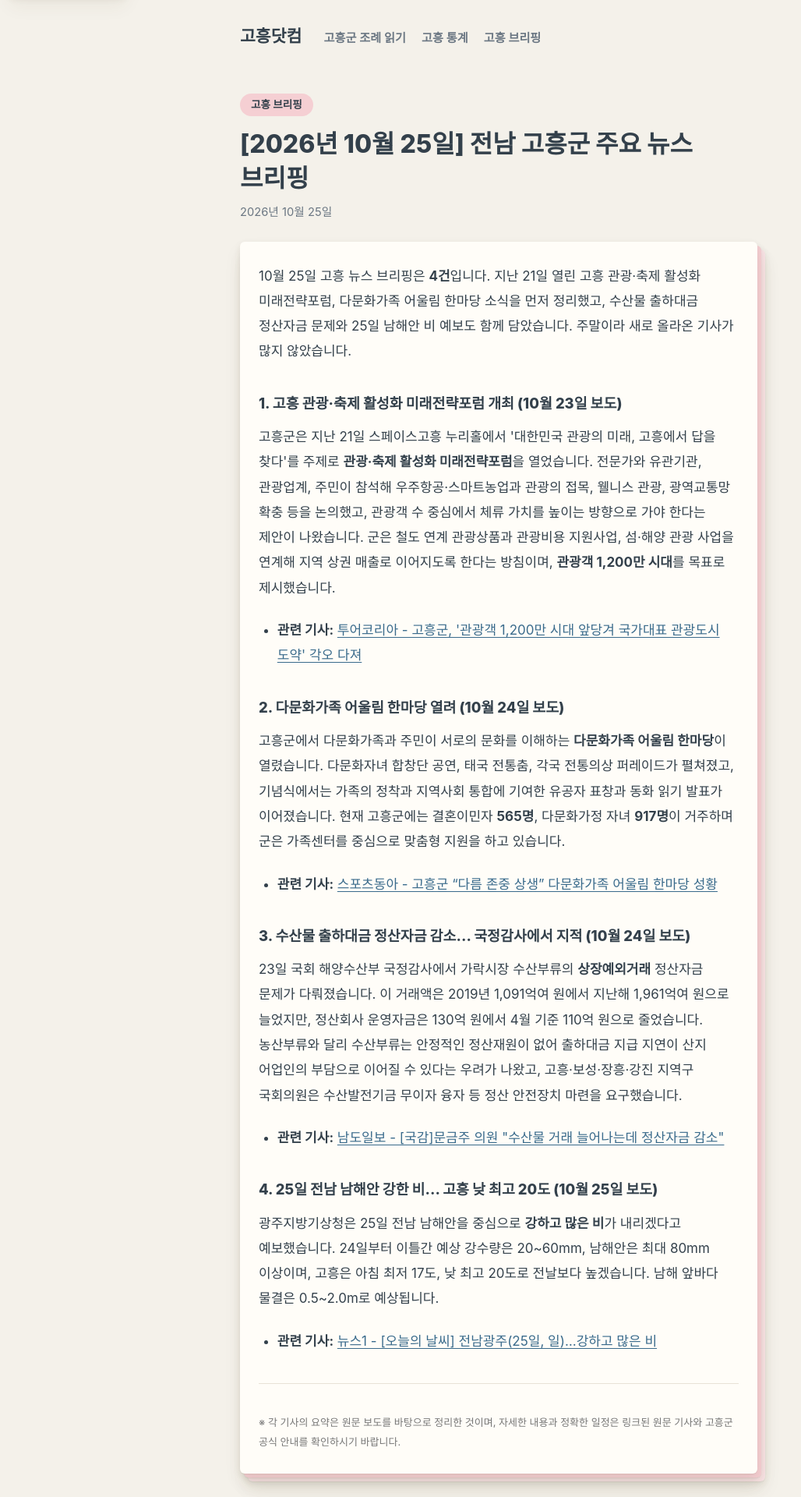
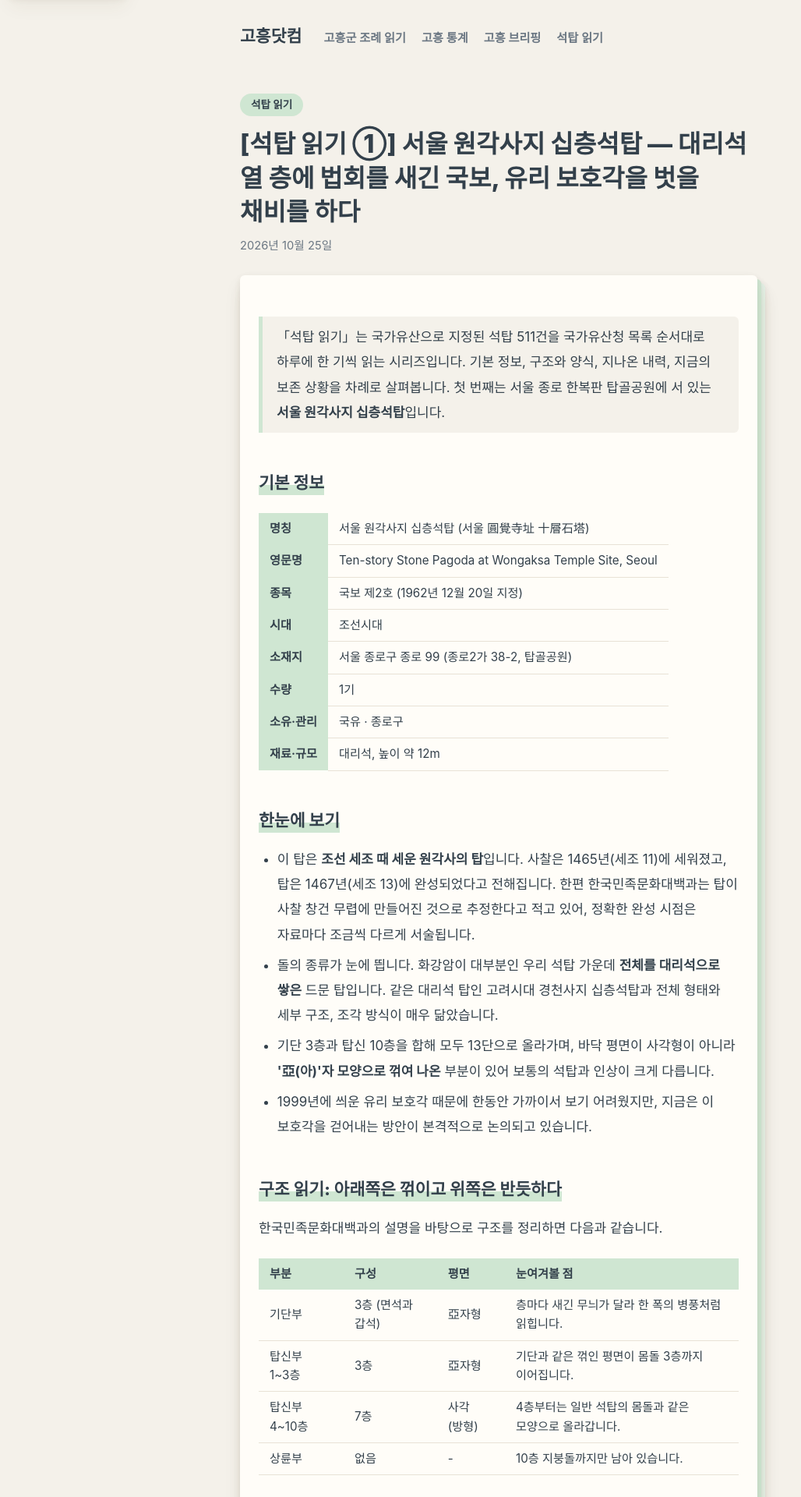
Before and after one commit to zzigguin/zzigguin.github.io, a Jekyll site: the page built from index.html, in a window 1280 px wide. Shown: the top 1920 px of the page at 78% size, without its empty margins (0-1028 px from the left). Built offline with Jekyll 4.4.1, drawn with Linux system fonts in a browser that asks for light colours; some web fonts are replaced; some of the changed text lies outside the part shown.

Commit message:
석탑 읽기 시리즈 추가, 첫 글 서울 원각사지 십층석탑
Co-Authored-By: Claude Sonnet 5.5 <noreply@anthropic.com>
Claude-Session: https://claude.ai/code/session_01Pk7wxNfwErWQXtjVWZusTW

```diff
--- a/_data/series.yml
+++ b/_data/series.yml
@@ -10,3 +10,7 @@
   title: 고흥 브리핑
   desc: 고흥 소식을 매일 아침 주제별로 정리합니다.
   url: /briefing/
+- slug: stupa
+  title: 석탑 읽기
+  desc: 국가유산으로 지정된 석탑을 하루에 한 기씩 읽고, 구조와 양식, 지금의 보존 상황까지 살펴봅니다.
+  url: /stupa/
--- /dev/null
+++ b/_posts/2026-10-25-stupa-001.md
@@ -0,0 +1,89 @@
+---
+title: "[석탑 읽기 ①] 서울 원각사지 십층석탑 — 대리석 열 층에 법회를 새긴 국보, 유리 보호각을 벗을 채비를 하다"
+date: 2026-10-25 18:30:00 +0900
+categories: [stupa]
+---
+<div>
+<blockquote>「석탑 읽기」는 국가유산으로 지정된 석탑 511건을 국가유산청 목록 순서대로 하루에 한 기씩 읽는 시리즈입니다. 기본 정보, 구조와 양식, 지나온 내력, 지금의 보존 상황을 차례로 살펴봅니다. 첫 번째는 서울 종로 한복판 탑골공원에 서 있는 <b>서울 원각사지 십층석탑</b>입니다.</blockquote>
+
+<h2>기본 정보</h2>
+<table><tbody>
+<tr><th>명칭</th><td>서울 원각사지 십층석탑 (서울 圓覺寺址 十層石塔)</td></tr>
+<tr><th>영문명</th><td>Ten-story Stone Pagoda at Wongaksa Temple Site, Seoul</td></tr>
+<tr><th>종목</th><td>국보 제2호 (1962년 12월 20일 지정)</td></tr>
+<tr><th>시대</th><td>조선시대</td></tr>
+<tr><th>소재지</th><td>서울 종로구 종로 99 (종로2가 38-2, 탑골공원)</td></tr>
+<tr><th>수량</th><td>1기</td></tr>
+<tr><th>소유·관리</th><td>국유 · 종로구</td></tr>
+<tr><th>재료·규모</th><td>대리석, 높이 약 12m</td></tr>
+</tbody></table>
+
+<h2>한눈에 보기</h2>
+<ul>
+<li>이 탑은 <b>조선 세조 때 세운 원각사의 탑</b>입니다. 사찰은 1465년(세조 11)에 세워졌고, 탑은 1467년(세조 13)에 완성되었다고 전해집니다. 한편 한국민족문화대백과는 탑이 사찰 창건 무렵에 만들어진 것으로 추정한다고 적고 있어, 정확한 완성 시점은 자료마다 조금씩 다르게 서술됩니다.</li>
+<li>돌의 종류가 눈에 띕니다. 화강암이 대부분인 우리 석탑 가운데 <b>전체를 대리석으로 쌓은</b> 드문 탑입니다. 같은 대리석 탑인 고려시대 경천사지 십층석탑과 전체 형태와 세부 구조, 조각 방식이 매우 닮았습니다.</li>
+<li>기단 3층과 탑신 10층을 합해 모두 13단으로 올라가며, 바닥 평면이 사각형이 아니라 <b>'亞(아)'자 모양으로 꺾여 나온</b> 부분이 있어 보통의 석탑과 인상이 크게 다릅니다.</li>
+<li>1999년에 씌운 유리 보호각 때문에 한동안 가까이서 보기 어려웠지만, 지금은 이 보호각을 걷어내는 방안이 본격적으로 논의되고 있습니다.</li>
+</ul>
+
+<h2>구조 읽기: 아래쪽은 꺾이고 위쪽은 반듯하다</h2>
+<p>한국민족문화대백과의 설명을 바탕으로 구조를 정리하면 다음과 같습니다.</p>
+<table><thead><tr><th>부분</th><th>구성</th><th>평면</th><th>눈여겨볼 점</th></tr></thead><tbody>
+<tr><td>기단부</td><td>3층 (면석과 갑석)</td><td>亞자형</td><td>층마다 새긴 무늬가 달라 한 폭의 병풍처럼 읽힙니다.</td></tr>
+<tr><td>탑신부 1~3층</td><td>3층</td><td>亞자형</td><td>기단과 같은 꺾인 평면이 몸돌 3층까지 이어집니다.</td></tr>
+<tr><td>탑신부 4~10층</td><td>7층</td><td>사각(방형)</td><td>4층부터는 일반 석탑의 몸돌과 같은 모양으로 올라갑니다.</td></tr>
+<tr><td>상륜부</td><td>없음</td><td>-</td><td>10층 지붕돌까지만 남아 있습니다.</td></tr>
+</tbody></table>
+<p>평면이 위아래로 다른 점이 이 탑 구조의 핵심입니다. 아래 세 층까지는 모서리를 여러 번 꺾어 그림자가 깊게 지고, 그 위 일곱 층은 단정한 사각형으로 쌓아 올립니다. 아래가 화려하고 위가 차분한 비례 덕분에 10층이나 되는데도 둔해 보이지 않고, 하늘을 향해 가볍게 솟는 느낌을 줍니다.</p>
+<p>지붕돌도 눈길을 끕니다. 층마다 팔작지붕 모양으로 만들었고, 지붕 밑면에는 두공(기둥 위에서 처마를 받치는 짜임)을 돌에 새겨 놓았으며 기왓골까지 표현했습니다. 돌로 쌓았지만 속뜻은 목조 전각을 옮겨 놓은 것입니다. 한국민족문화대백과에 따르면 2층 정면의 지붕은 전각의 지붕과 같고, 3층은 지붕이 겹쳐진 모양입니다.</p>
+
+<h2>조각 읽기: 층마다 다른 이야기</h2>
+<p>이 탑은 건축이면서 동시에 조각 작품입니다. 백과의 설명을 따라가 보면 다음과 같습니다.</p>
+<ul>
+<li><b>기단 1층</b>: 용 또는 사자, 모란, 연꽃 무늬</li>
+<li><b>기단 2층</b>: 인물과 새·짐승, 초목, 궁전 장면</li>
+<li><b>기단 3층</b>: 나한과 신선</li>
+<li><b>탑신 각 면</b>: 면 중앙에 부처·보살·천인이 모인 열두 곳의 법회(十二會)를 새겼고, 네 귀퉁이에는 둥근 기둥을 새겨 모양을 냈습니다.</li>
+</ul>
+<p>또 이 탑에는 삼장법사가 경전을 구하러 서역으로 떠나는 『서유기』 장면이 새겨져 있다고 알려져 있습니다. 다만 이번에 확인한 한국민족문화대백과 항목에는 이 내용이 나오지 않아, 구체적인 위치는 현장 해설이나 다른 자료로 확인하시길 권합니다.</p>
+
+<h2>이 탑이 겪은 일</h2>
+<p>탑이 서 있는 자리에는 한때 세조가 불교의 거점으로 키운 큰 절이 있었습니다. 신문 기사들은 세조의 창건 동기를 두고, 왕위를 차지한 일의 업보를 씻으려 했다는 시각과 신흥 사대부를 견제하려 했다는 시각을 함께 소개합니다. 절의 운명은 오래가지 못했습니다.</p>
+<ul>
+<li><b>1474년(성종 5)</b>: 원각사의 백옥 불상이 회암사로 옮겨지고 승려들이 쫓겨났습니다.</li>
+<li><b>1504~1505년(연산군 10~11년 무렵)</b>: 장악원(궁중 음악 담당 관청)이 원각사로 옮겨 오면서 사찰 기능이 완전히 끊겼습니다.</li>
+<li><b>중종·명종 대</b>: 절터는 집터로 팔리기도 했고, 큰불을 겪은 뒤 임진왜란 이후에는 빈터가 되었습니다.</li>
+<li><b>1904년</b>: 이 무렵 외국인이 찍은 사진에는 8층 이상이 땅에 내려져 있는 모습이 남아 있습니다.</li>
+<li><b>광복 직후</b>: 1946년 미군 공병대의 크레인으로 탑을 다시 일으켰다고 전해지며, 한국민족문화대백과에는 상부 3층 지붕돌이 1947년에 원래대로 복원되었다고 적혀 있습니다.</li>
+</ul>
+<p>절은 사라지고 탑만 남았다가, 무너져 있던 몸을 한 번 더 일으켜 세운 셈입니다.</p>
+
+<h2>지금의 쟁점: 보호하려던 유리가 문제가 되다</h2>
+<p>1999년에 산성비와 새 배설물로부터 탑을 보호하려고 유리 보호각을 씌웠습니다. 이후 25년이 넘도록 시민은 유리 너머로만 이 탑을 볼 수 있었습니다. 최근 보도에서 지적되는 문제는 두 가지입니다.</p>
+<ol>
+<li><b>관람의 어려움</b>: 두꺼운 유리와 빛 반사 때문에 조각을 세밀하게 보기 어렵습니다.</li>
+<li><b>보존 측면의 우려</b>: 유리 안에서 결로와 통풍 불량이 생겨 오히려 돌의 훼손을 빠르게 할 수 있다는 지적이 있습니다.</li>
+</ol>
+<p>종로구는 국가유산청과 함께 자문단을 꾸려 개선 방안을 논의해 왔고, 올해 4월 보도 기준으로 보호각 철거, 돔 구조물 설치, 지붕 덧씌우기, 석탑 이전 등이 검토 대상이었습니다. 이전 사례로는 같은 대리석 재질인 경천사지 십층석탑이 2005년 국립중앙박물관 실내로 옮겨진 일이 거론되었습니다. 2026년 초에는 유리각 안쪽을 시민에게 한시적으로 공개하기도 했습니다. 다만 공개 일정은 보도마다 날짜가 서로 달라 여기에는 적지 않습니다.</p>
+<p>9월 중순에는 유리 보호각을 걷어내고 2028년에 탑을 바깥 공기에 다시 내놓겠다는 취지의 보도가 이어졌습니다. 다만 해당 기사 본문은 접근이 막혀 제가 직접 읽지 못했으므로 최종 방안과 시기, 사업비는 확인하지 못했습니다. 정확한 내용은 종로구와 국가유산청의 공식 발표를 확인하시기 바랍니다.</p>
+
+<h2>읽는 포인트</h2>
+<ul>
+<li><b>화강암이 아닌 이유</b>: 대리석은 조각이 잘 먹는 대신 산성비에 약합니다. 이 탑이 유리 보호각 속에 있어야 했던 사정도 재료에서 출발합니다.</li>
+<li><b>목조건축의 번역</b>: 두공과 기왓골, 팔작지붕은 모두 돌로 옮긴 목조 어휘입니다. 이후 읽을 석탑들과 비교할 때 기준이 되는 장면입니다.</li>
+<li><b>평면이 바뀌는 지점</b>: 3층과 4층 사이에서 亞자형이 방형으로 바뀌는 곳이 이 탑을 읽는 열쇠입니다. 가까이 갈 수 있는 날이 오면 가장 먼저 눈여겨볼 곳입니다.</li>
+</ul>
+
+<h2>다음 글</h2>
+<p>다음에는 목록 두 번째인 충청북도 충주의 <b>충주 탑평리 칠층석탑</b>을 읽습니다. 통일신라 시대에 세워진 탑입니다.</p>
+
+<h2>참고한 자료</h2>
+<ul>
+<li>국가유산청 국가유산 검색 목록 (명칭, 지정일, 소재지, 소유·관리 등 기본 정보)</li>
+<li><a href="https://encykorea.aks.ac.kr/Article/E0040581">한국민족문화대백과사전, 「서울 원각사지 십층석탑」</a> (구조·조각·양식, 복원 시기)</li>
+<li><a href="https://www.seoul.co.kr/news/2016/04/23/20160423016005">서울신문, 서동철 기자의 문화유산 이야기 (2016.4.23)</a> (창건 배경, 연혁)</li>
+<li><a href="https://www.heraldk.com/article/2026022213135122967">헤럴드경제, 탑골공원 원각사지 십층석탑 내부 시민 공개 (2026.2)</a> (유리 보호각 설치 이유와 지적 사항)</li>
+<li><a href="https://www.heraldk.com/article/2026041114450047257">헤럴드경제, 원각사지 십층석탑 전면 개방 추진 (2026.4)</a> (자문단 구성, 검토 중인 방안)</li>
+</ul>
+<p>이 글은 위 자료의 내용을 바탕으로 정리한 것이며, 건립 연대와 복원 시기처럼 자료마다 다른 부분은 그 차이를 본문에 밝혀 두었습니다.</p>
+</div>
--- a/assets/style.css
+++ b/assets/style.css
@@ -17,6 +17,7 @@
 .s-ordinance { --s: #C9DFF0; --s2: #E3EFF8; }
 .s-stats     { --s: #F7E7B0; --s2: #FBF2D3; }
 .s-briefing  { --s: #F5CFD3; --s2: #FAE5E7; }
+.s-stupa     { --s: #CFE6D2; --s2: #E6F2E7; }
 
 * { box-sizing: border-box; }
 html { -webkit-text-size-adjust: 100%; }
--- /dev/null
+++ b/stupa.md
@@ -0,0 +1,6 @@
+---
+layout: series
+series: stupa
+title: 석탑 읽기
+permalink: /stupa/
+---
```
